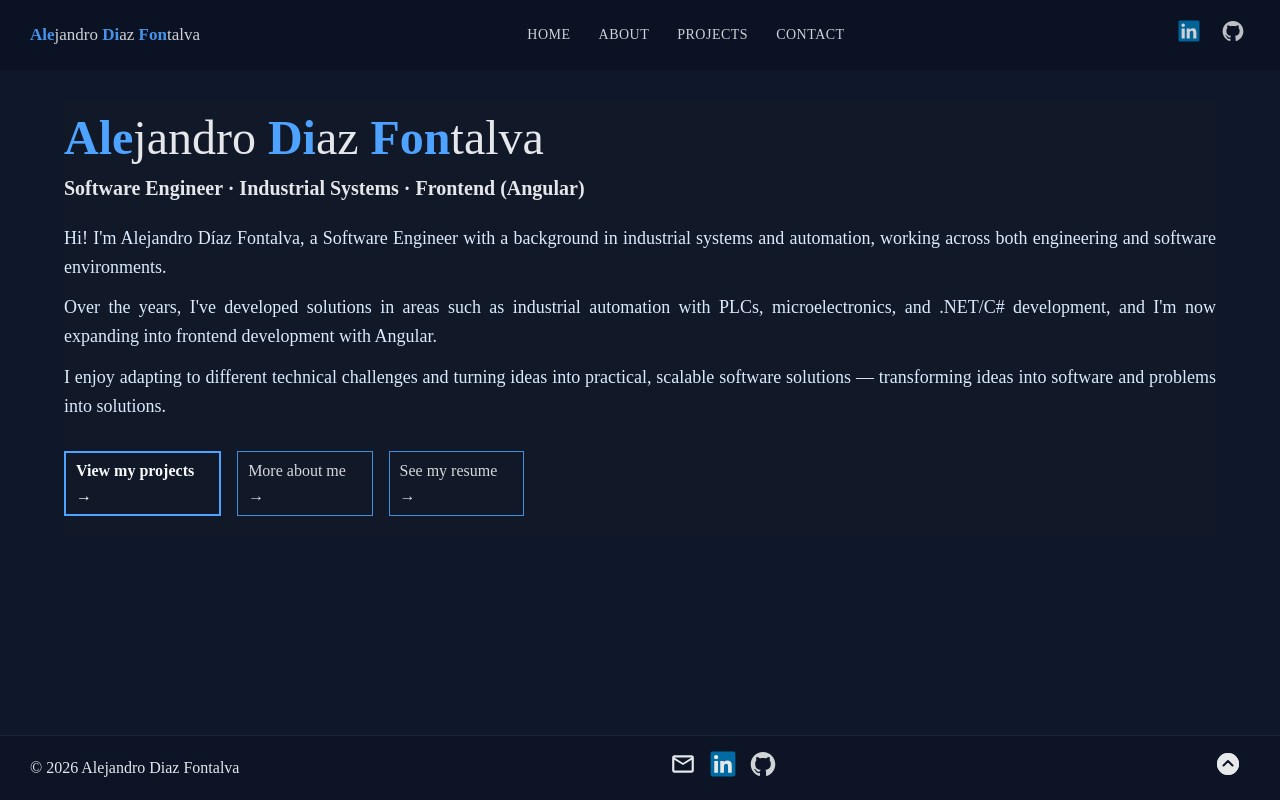
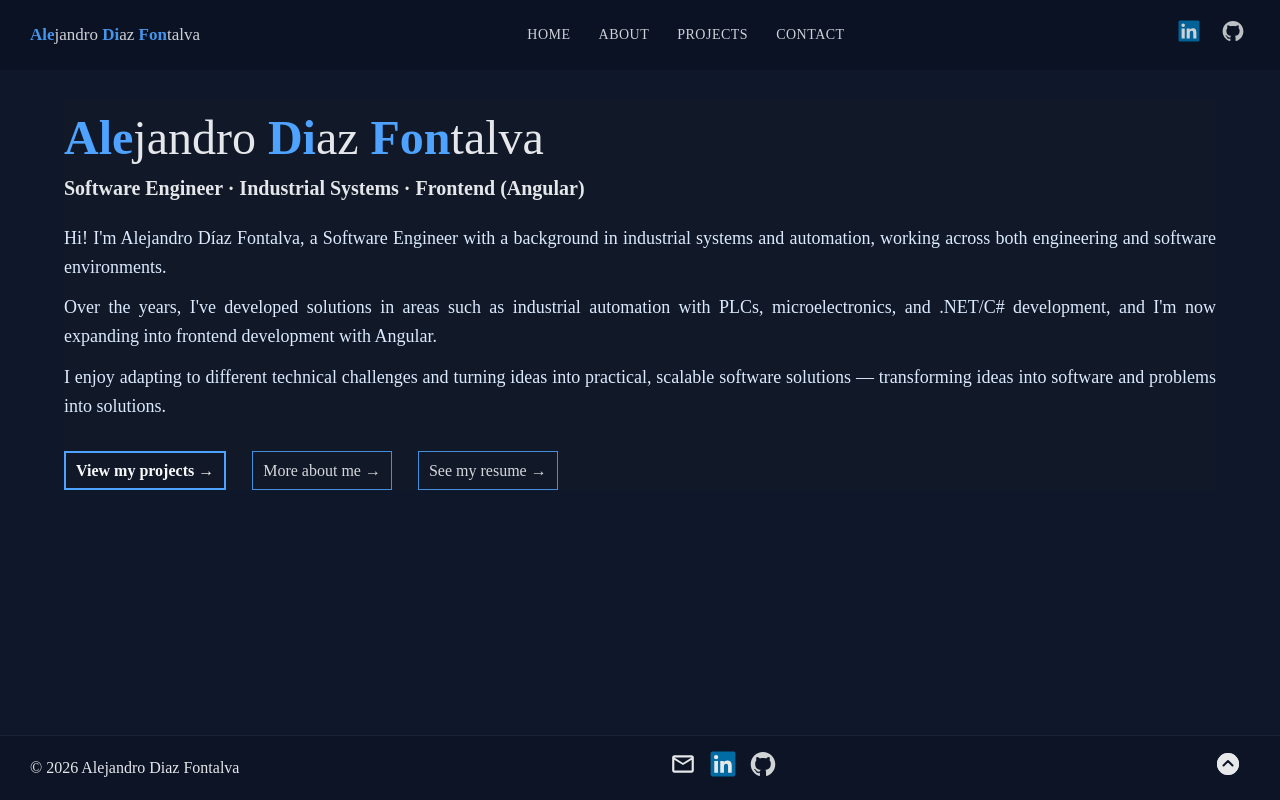
Before and after one commit to aledifon/portfolio, an Angular app: page / in a window 1280 px wide. Built offline with nearby package versions, Linux system fonts and the light colour scheme.

Commit message:
minor modifs

```diff
--- a/src/app/pages/home/home.component.scss
+++ b/src/app/pages/home/home.component.scss
@@ -29,8 +29,8 @@
 .cta{
     display: flex;
     flex-direction: row;
-    width: 460px;
-    gap: 16px;
+    flex-wrap: wrap;
+    gap: 26px;
 }
 
 .cta a.primary{
@@ -50,7 +50,7 @@ a{
     justify-content: center;
 
     padding: 5px 10px;
-    margin-bottom: 20px;
+    margin-bottom: 0px;
 
     text-decoration: none;
     color: #f8fafc;
```
